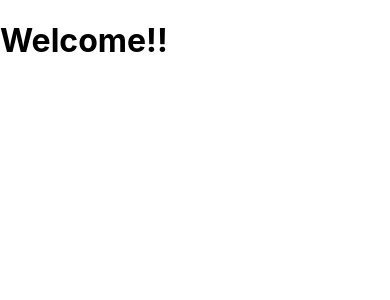
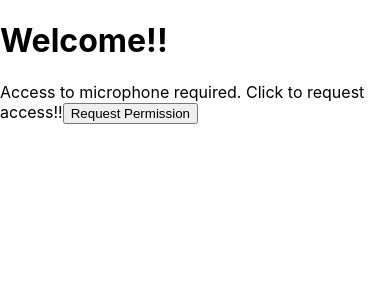
Before and after one commit to HarshalRohit/reactAudio, a React (Create React App) app: page / in a window 390 px wide. Shown: the top 300 px of the page. Built offline with nearby package versions, Linux system fonts and the light colour scheme.

Commit message:
change UI based on microphone permission

```diff
--- a/src/App.js
+++ b/src/App.js
@@ -11,17 +11,52 @@ class Button extends Component {
   };
 }
 
-class MicrophoneError extends Component {
 
+class MainUI extends Component {
   render(){
-    if(this.props.audioStream)
+
+    if(this.props.microphoneAccess !== "granted")
       return null;
 
     return (
       <div>
-        <span> Ohh!! Please allow microphone access. </span>
+        EVerything related to recording will appear here!!
+      </div>
+    );
+  };
+};
+
+class MicrophoneRequest extends Component {
+  render(){
+
+    if(this.props.microphoneAccess !== "prompt")
+      return null;
+
+    return (
+      <div>
+        Access to microphone required.
+        Click to request access!!
+        <Button
+          onClick={() => this.props.onClick()}
+          btnText="Request Permission" />
+
+      </div>
+    );
+  };
+}
+
+
+class MicrophoneError extends Component {
+
+  render(){
+    if(this.props.microphoneAccess !== "denied")
+      return null;
+
+    return (
+      <div>
+        <span> You have denied access to microphone!!</span>
         <br />
-        <span> Displays onLoad, will fix it later </span>
+        <span> Please change it in site settings. </span>
       </div>
     )
   };
@@ -39,7 +74,7 @@ class App extends Component {
                   audioStream: null,
                   chunks: []};
 
-    // this.getMicrophone = this.getMicrophone.bind(this);
+    this.getMicrophone = this.getMicrophone.bind(this);
     // this.handleRecordBtnClick = this.handleRecordBtnClick.bind(this);
     // this.handleStopBtnClick = this.handleStopBtnClick.bind(this);
     // this.mediaRecOnDataAvail = this.mediaRecOnDataAvail.bind(this);
@@ -50,7 +85,8 @@ class App extends Component {
 
   componentDidMount(){
 
-    const isMediaSupported = navigator.mediaDevices && navigator.mediaDevices.getUserMedia ? true : false;
+    const isMediaSupported = navigator.mediaDevices &&
+                navigator.mediaDevices.getUserMedia ? true : false;
 
     this.setState({
       isMediaSupported: isMediaSupported
@@ -60,28 +96,59 @@ class App extends Component {
 
       navigator.permissions.query({name:'microphone'})
         .then((result) => this.setState({microphoneAccess: result.state}));
-        /*.then(function(result) {
-
-
-
-          if (result.state === 'granted') {
-            // showMap();
-          } else if (result.state === 'prompt') {
-            // showButtonToEnableMap();
-          }
-        // Don't do anything if the permission was denied.
-        });*/
     }
 
   }
 
 
+  async getMicrophone() {
+    // will only be called when mediaSupported is true
+    // will accomodate that later
+    let stream = null;
+    try{
+      stream = await navigator.mediaDevices.getUserMedia({
+        audio: true
+      });
+
+      /*let someVar = navigator.permissions.query({name:'microphone'})
+              .then((result) => this.setState({microphoneAccess: result.state}));
+
+      console.log(someVar);*/
+
+      this.setState({ audioStream: new MediaRecorder(stream),
+                      chunks: [],
+                      microphoneAccess: "granted"
+                    });
+
+      /*navigator.permissions.query({name:'microphone'})
+        .then((result) => this.setState({microphoneAccess: result.state}));*/
+
+      // this.state.audioStream = new MediaRecorder(stream);
+      // this.chunks = [];
+      // console.log(this.mediaRecorder);
+      // console.log(this.state.chunks);
+      // this.state.audioStream.ondataavailable = this.mediaRecOnDataAvail
+      // this.state.audioStream.onstop = this.mediaRecOnStop
+
+    } catch(err){
+      console.log(err);
+      this.setState({microphoneAccess: "denied"});
+    }
+
+  };
+
+
 
   render() {
-
+    const { microphoneAccess } = this.state;
     return (
       <div className="App">
         <h1>Welcome!!</h1>
+        <MainUI microphoneAccess={microphoneAccess} />
+        <MicrophoneRequest
+          microphoneAccess={microphoneAccess}
+          onClick={this.getMicrophone} />
+        <MicrophoneError microphoneAccess={microphoneAccess} />
       </div>
     )
   }
```
